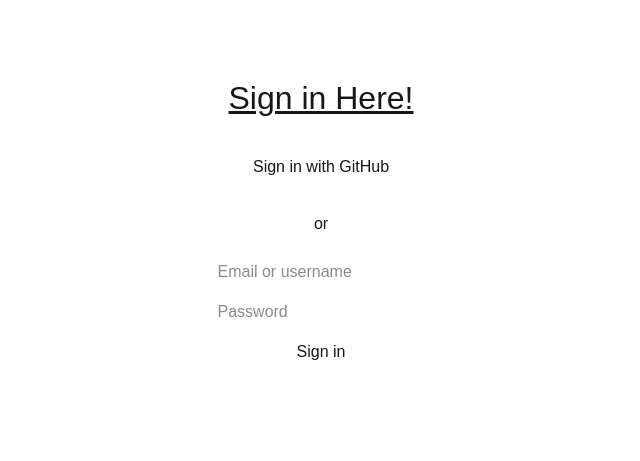
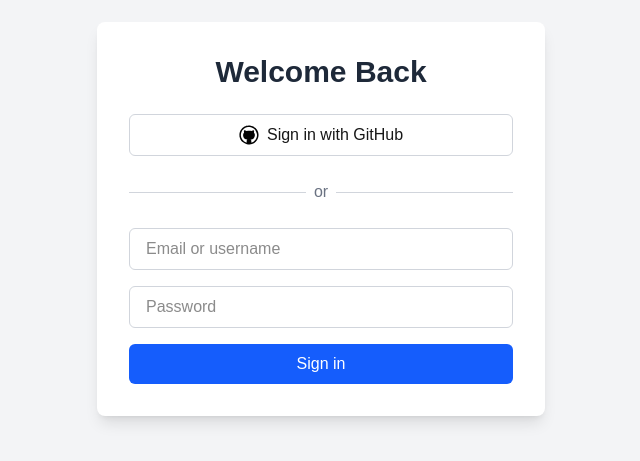
Before and after one commit to tortooga2/videogame-forum, a Next.js app: page /sign-in in a window 1280 px wide. Shown: the part 181-642 px from the top of the page, without its empty margins (319-959 px from the left). Built offline with nearby package versions, Linux system fonts and the light colour scheme; no server answers.

Commit message:
revamped sign in page

```diff
--- a/package.json
+++ b/package.json
@@ -13,10 +13,10 @@
     "@prisma/client": "^6.7.0",
     "@prisma/extension-accelerate": "^1.3.0",
     "bcrypt": "^5.1.1",
-    "next": "15.3.2",
+    "next": "^15.3.2",
     "next-auth": "^5.0.0-beta.28",
-    "react": "^19.0.0",
-    "react-dom": "^19.0.0",
+    "react": "^19.1.0",
+    "react-dom": "^19.1.0",
     "uuid": "^11.1.0",
     "zod": "^3.24.4"
   },
--- a/src/app/(auth)/sign-in/page.tsx
+++ b/src/app/(auth)/sign-in/page.tsx
@@ -1,89 +1,81 @@
+// File: app/(auth)/sign-in/page.tsx
 import { auth, signIn } from "@/lib/auth";
 import { redirect } from "next/navigation";
+import Image from "next/image";
 
 export default async function SignIn() {
   const session = await auth();
   if (session) redirect("/");
 
   return (
-        <div
-            style={{
-                display: "flex",
-                flexDirection: "column",
-                alignItems: "center",
-                justifyContent: "center",
-                height: "100vh",
-                gap: "1.5rem",
-            }}
-        >
-            <h1
-                style={{
-                    fontSize: "xx-large",
-                    textDecoration: "underline",
-                }}
-            >
-                Sign in Here!
+    <div className="flex min-h-screen items-center justify-center bg-gray-100 dark:bg-gray-900 p-4">
+      <div className="w-full max-w-md bg-white dark:bg-gray-800 rounded-lg shadow-lg p-8 space-y-6">
+        <h1 className="text-3xl font-bold text-center text-gray-800 dark:text-white">
+          Welcome Back
         </h1>
 
         <button
-                style={{
-                    border: "1px solid white",
-                    padding: "0.5rem",
-                    borderRadius: "0.5rem",
-                }}
           onClick={async () => {
             "use server";
             await signIn("github");
           }}
+          className="w-full flex items-center justify-center px-4 py-2 border border-gray-300 rounded-md hover:bg-gray-50 dark:border-gray-600 dark:hover:bg-gray-700 transition"
         >
+          <Image
+            src="/github_logo.svg"
+            alt="GitHub logo"
+            width={20}
+            height={20}
+            className="mr-2"
+          />
           Sign in with GitHub
         </button>
-            <div>or</div>
+
+        <div className="flex items-center">
+          <hr className="flex-grow border-gray-300 dark:border-gray-600" />
+          <span className="px-2 text-gray-500 dark:text-gray-400">or</span>
+          <hr className="flex-grow border-gray-300 dark:border-gray-600" />
+        </div>
 
         <form
-                style={{
-                    display: "flex",
-                    flexDirection: "column",
-                    gap: "1rem",
-                }}
           action={async (formData: FormData) => {
             "use server";
             const email = formData.get("email");
             const password = formData.get("password");
             try {
-                        const signin = await signIn("credentials", {
-                            email,
-                            password,
-                        });
-                        if (!signin) {
-                            // Handle error (e.g., show a message to the user)
-                            console.error("Sign in failed");
-                            return;
-                        }
+              const signin = await signIn("credentials", { email, password });
+              if (!signin) throw new Error("Invalid credentials");
               redirect("/");
             } catch (error) {
               console.error("Sign in failed", error);
-                        // Handle error (e.g., show a message to the user)
-                        return;
             }
           }}
+          className="space-y-4"
         >
           <input
             name="email"
+            type="text"
             placeholder="Email or username"
-                    type="text"
             required
             autoComplete="email"
+            className="w-full px-4 py-2 border border-gray-300 rounded-md focus:outline-none focus:ring-2 focus:ring-blue-500 dark:border-gray-600 dark:bg-gray-700 dark:placeholder-gray-400"
           />
           <input
+            name="password"
             type="password"
-                    name="password"
             placeholder="Password"
             required
-                    autoComplete="password"
+            autoComplete="current-password"
+            className="w-full px-4 py-2 border border-gray-300 rounded-md focus:outline-none focus:ring-2 focus:ring-blue-500 dark:border-gray-600 dark:bg-gray-700 dark:placeholder-gray-400"
           />
-                <button type="submit">Sign in</button>
+          <button
+            type="submit"
+            className="w-full py-2 bg-blue-600 text-white rounded-md hover:bg-blue-700 focus:outline-none focus:ring-2 focus:ring-blue-500 transition"
+          >
+            Sign in
+          </button>
         </form>
+      </div>
     </div>
   );
 }
```
Also changed, not shown: public/github_logo.svg (added), 1 other file (tests, documents, lock files or other folders). Lines whose indentation alone changed are shown as unchanged.
